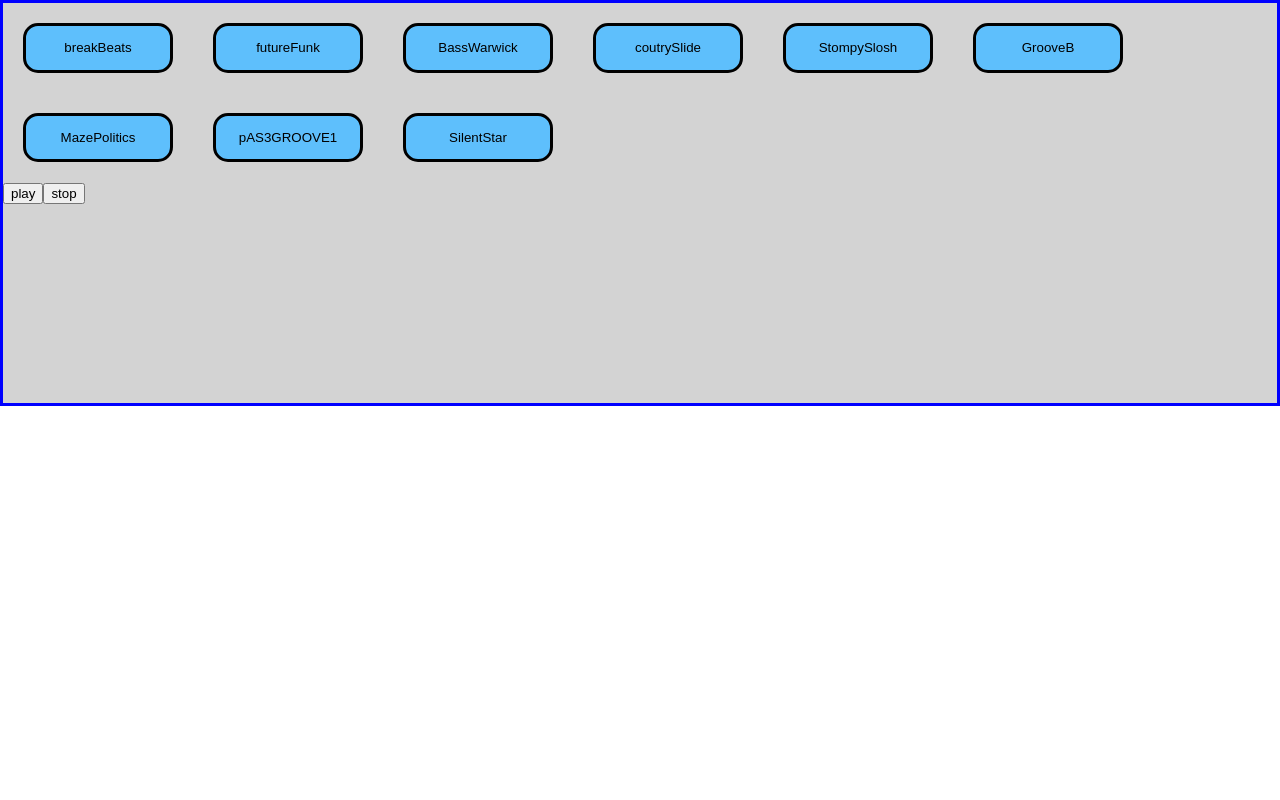
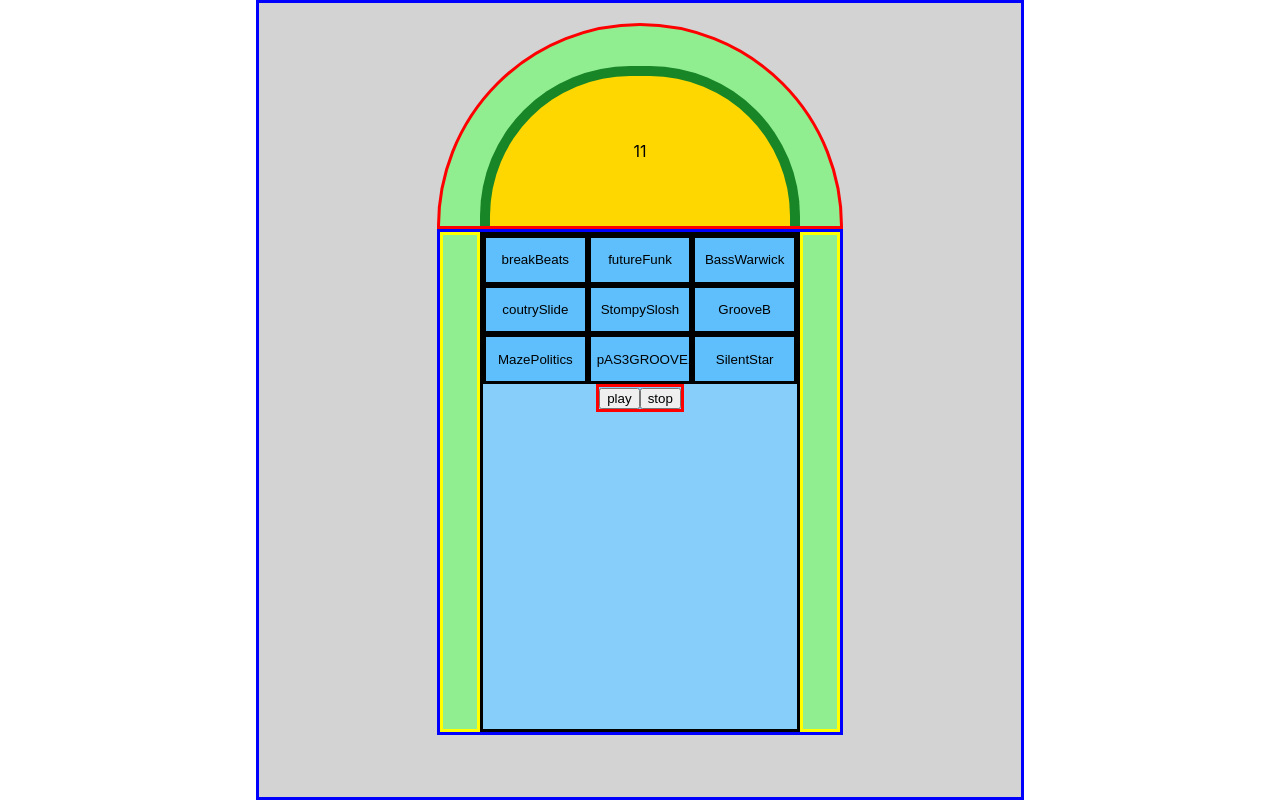
Before and after one commit to idomand/jukebox, a React (Create React App) app: page / in a window 1280 px wide. Built offline with nearby package versions, Linux system fonts and the light colour scheme.

Commit message:
basic jukebox  design

```diff
--- a/src/App.js
+++ b/src/App.js
@@ -1,7 +1,10 @@
 import JukeboxWrapper from "./components/JukeboxWrapper";
-
 function App() {
-  return <JukeboxWrapper />;
+  return (
+    <div>
+      <JukeboxWrapper />
+    </div>
+  );
 }
 
 export default App;
--- a/src/components/JukeboxWrapper.jsx
+++ b/src/components/JukeboxWrapper.jsx
@@ -1,90 +1,98 @@
-import React, { useState } from "react";
+import React from "react";
 import styled from "styled-components";
 // import { useMedia } from "react-use";
-import { arrayOfAudioClips } from "../audioClips";
-import { Howl /* , Howler */ } from "howler";
-
-const Wrapper = styled.section`
-  background-color: lightgrey;
-  border: solid blue;
-  height: 50vh;
-`;
-
-const Card = styled.button`
-  width: 150px;
-  border: solid;
-  border-radius: 15px;
-  background-color: ${(props) =>
-    props.name === props.cardPicked ? "lightblue" : "#5ebffc"};
-  margin: 20px;
-  cursor: pointer;
-
-  &:hover {
-    background-color: lightskyblue;
+import PadWrapper from "./PadWrapper";
+const ScreenWrapper = styled.section`
+  height: 100vh;
+  width: 100vw;
+  display: grid;
+  grid-template-columns: 1fr 60% 1fr;
+  @media (max-width: 650px) {
+    grid-template-columns: 1fr;
   }
 `;
 
+const Wrapper = styled.div`
+  background-color: lightgrey;
+  border: solid blue;
+  grid-column: 2/3;
+  @media (max-width: 650px) {
+    grid-column: 1/2;
+  }
+`;
+
+const Inner = styled.div`
+  display: flex;
+  justify-content: center;
+  align-items: center;
+  height: inherit;
+  flex-direction: column;
+`;
+const JukeboxHead = styled.div`
+  display: flex;
+  flex-direction: column;
+  align-items: center;
+  justify-content: flex-end;
+  border: solid red;
+  height: 200px;
+  width: 400px;
+  margin-top: 20px;
+  border-top-left-radius: 250px;
+  border-top-right-radius: 250px;
+  background-color: lightgreen;
+`;
+
+const JukeboxHeadTop = styled.div`
+  width: 300px;
+  height: 150px;
+  background-color: gold;
+  border-top-left-radius: 150px;
+  border-top-right-radius: 150px;
+  border: 10px solid #188527;
+  border-bottom: 0;
+  display: flex;
+  justify-content: center;
+  align-items: center;
+`;
+
+const JukeboxBody = styled.div`
+  align-self: center;
+  justify-self: center;
+  border: solid blue;
+  height: 500px;
+  width: 400px;
+  display: grid;
+  grid-template-columns: 40px 1fr 40px;
+`;
+
+const Columns = styled.div`
+  border: solid yellow;
+  background-color: lightgreen;
+`;
+const ButtonWrapper = styled.div`
+  background-color: lightskyblue;
+  border: solid black;
+  display: flex;
+  flex-direction: column;
+  align-items: center;
+`;
 export default function JukeboxWrapper() {
-  const [audioPicked, setAudioPicked] = useState(undefined);
-  const [audioNamePicked, setAudioNamePicked] = useState(undefined);
-  const [isPlaying, setIsPlaying] = useState(false);
-
-  const changeClip = (clip) => {
-    setAudioPicked(clip.src);
-    setAudioNamePicked(clip.name);
-  };
-
-  const renderCard = () => {
-    const arrayOfCards = arrayOfAudioClips.map((element) => {
-      return (
-        <Card
-          onClick={() => {
-            changeClip(element);
-          }}
-          name={element.name}
-          cardPicked={audioNamePicked}
-        >
-          <p>{element.name}</p>
-        </Card>
-      );
-    });
-    return arrayOfCards;
-  };
-  const sound = new Howl({
-    src: [audioPicked],
-  });
-
-  sound.on("end", function () {
-    console.log("Finished!");
-  });
-
-  const playMusic = () => {
-    if (isPlaying) {
-      return;
-    } else {
-      console.log("in play music");
-      sound.play();
-      setIsPlaying(true);
-    }
-  };
-
-  const stopMusic = () => {
-    if (isPlaying) {
-      console.log("in stop music");
-      sound.pause();
-      setIsPlaying(false);
-    } else {
-      return;
-    }
-  };
-
   return (
-    <Wrapper>
-      {renderCard()}
-      <div>
-        <button onClick={playMusic}>play</button>
-        <button onClick={stopMusic}>stop</button>
-      </div>
-    </Wrapper>
+    <ScreenWrapper>
+      <Wrapper>
+        <Inner>
+          <JukeboxHead>
+            <JukeboxHeadTop>11</JukeboxHeadTop>
+          </JukeboxHead>
+          <JukeboxBody>
+            <Columns></Columns>
+            <ButtonWrapper>
+              <PadWrapper />
+            </ButtonWrapper>
+            <Columns></Columns>
+          </JukeboxBody>
+        </Inner>
+      </Wrapper>
+    </ScreenWrapper>
   );
 }
--- /dev/null
+++ b/src/components/PadWrapper.jsx
@@ -0,0 +1,77 @@
+import React, { useState } from "react";
+import styled from "styled-components";
+// import { useMedia } from "react-use";
+import { Card } from "./common/Cards";
+import { arrayOfAudioClips } from "../audioClips";
+import { Howl /* , Howler */ } from "howler";
+
+const Wrapper = styled.section`
+  background-color: lightgrey;
+  display: grid;
+  grid-template-columns: repeat(3, minmax(100px, 1fr));
+`;
+
+const ButtonDiv = styled.div`
+  border: solid red;
+`;
+export default function PadWrapper() {
+  const [audioPicked, setAudioPicked] = useState(undefined);
+  const [audioNamePicked, setAudioNamePicked] = useState(undefined);
+  const [isPlaying, setIsPlaying] = useState(false);
+
+  const changeClip = (clip) => {
+    setAudioPicked(clip.src);
+    setAudioNamePicked(clip.name);
+  };
+
+  const renderPads = () => {
+    const arrayOfCards = arrayOfAudioClips.map((element) => {
+      return (
+        <Card
+          key={element.name}
+          onClick={() => {
+            changeClip(element);
+          }}
+          name={element.name}
+          cardPicked={audioNamePicked}
+        >
+          <p>{element.name}</p>
+        </Card>
+      );
+    });
+    return arrayOfCards;
+  };
+
+  const sound = new Howl({
+    src: [audioPicked],
+  });
+
+  const stopMusic = () => {
+    console.log("trying to stop the music");
+    sound.stop();
+    sound.pause();
+  };
+
+  sound.on("end", function () {
+    console.log("Finished!");
+    setIsPlaying(false);
+  });
+  const playMusic = () => {
+    if (isPlaying) {
+      return;
+    } else {
+      sound.play();
+      setIsPlaying(true);
+    }
+  };
+
+  return (
+    <>
+      <Wrapper>{renderPads()}</Wrapper>
+      <ButtonDiv>
+        <button onClick={playMusic}>play</button>
+        <button onClick={stopMusic}>stop</button>
+      </ButtonDiv>
+    </>
+  );
+}
--- /dev/null
+++ b/src/components/common/Cards.js
@@ -0,0 +1,15 @@
+import styled from "styled-components";
+
+export const Card = styled.button`
+  /* width: 150px; */
+  border: solid;
+  /* border-radius: 15px; */
+  background-color: ${(props) =>
+    props.name === props.cardPicked ? "lightblue" : "#5ebffc"};
+  /* margin: 20px; */
+  cursor: pointer;
+  outline: none;
+  &:hover {
+    background-color: lightblue;
+  }
+`;
```
Also changed, not shown: src/components/Test.jsx (deleted, +0 -50 lines).
